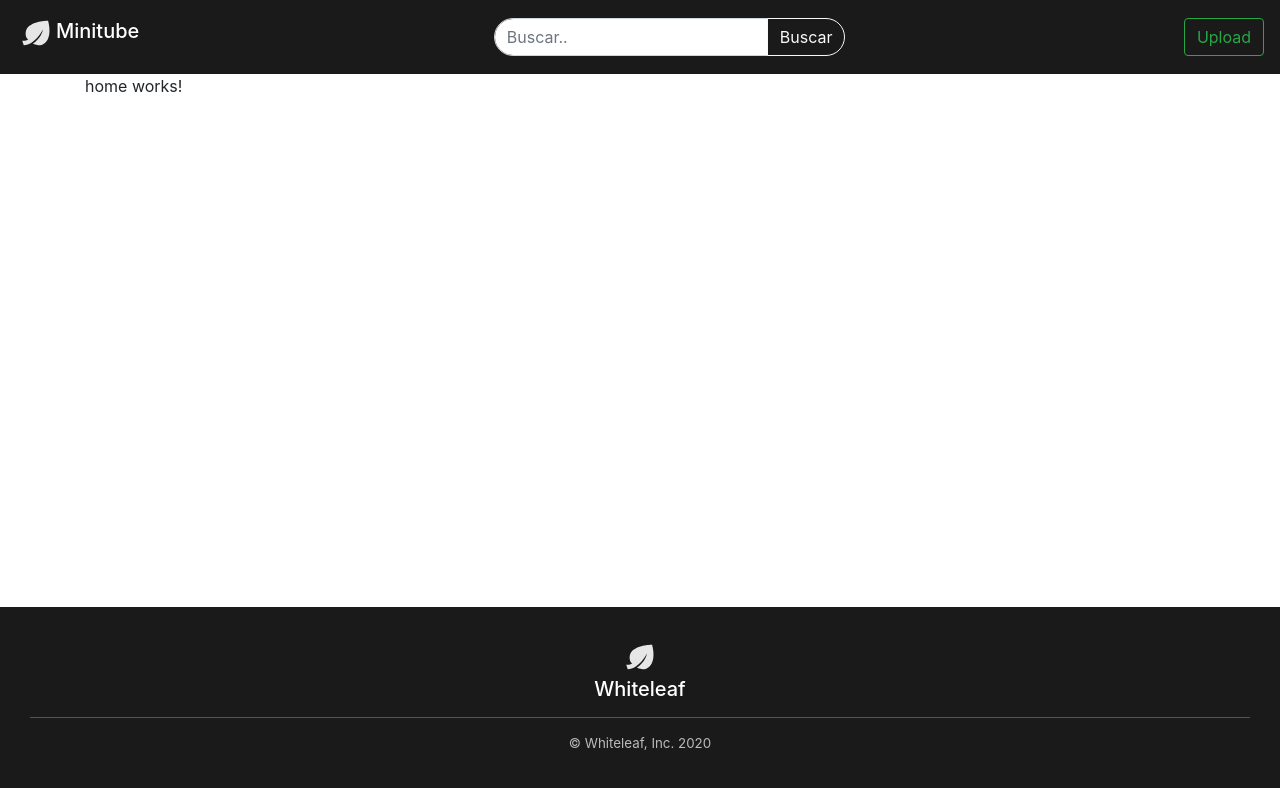
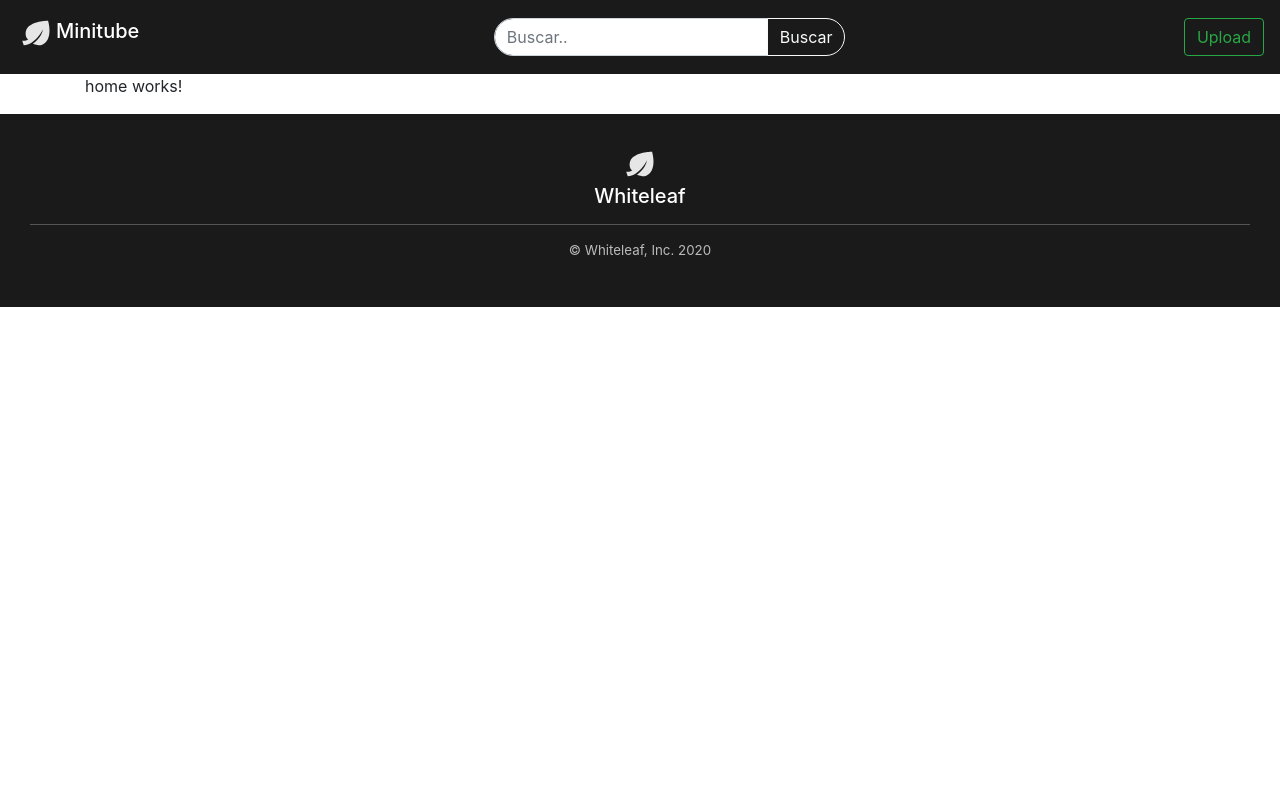
Before and after one commit to Loudev19/minitube-frontend, an Angular app: page /home in a window 1280 px wide. Shown: the top 788 px of the page. Built offline with nearby package versions, Linux system fonts and the light colour scheme.

Commit message:
footer delete absolute position

```diff
--- a/src/app/shared/footer/footer.component.scss
+++ b/src/app/shared/footer/footer.component.scss
@@ -1,7 +1,6 @@
 footer {
-    position: absolute;
     bottom: 0;
-    width: 100vw;
+    width: 100%;
     color: white;
     text-align: center;
     padding: 30px;
```
